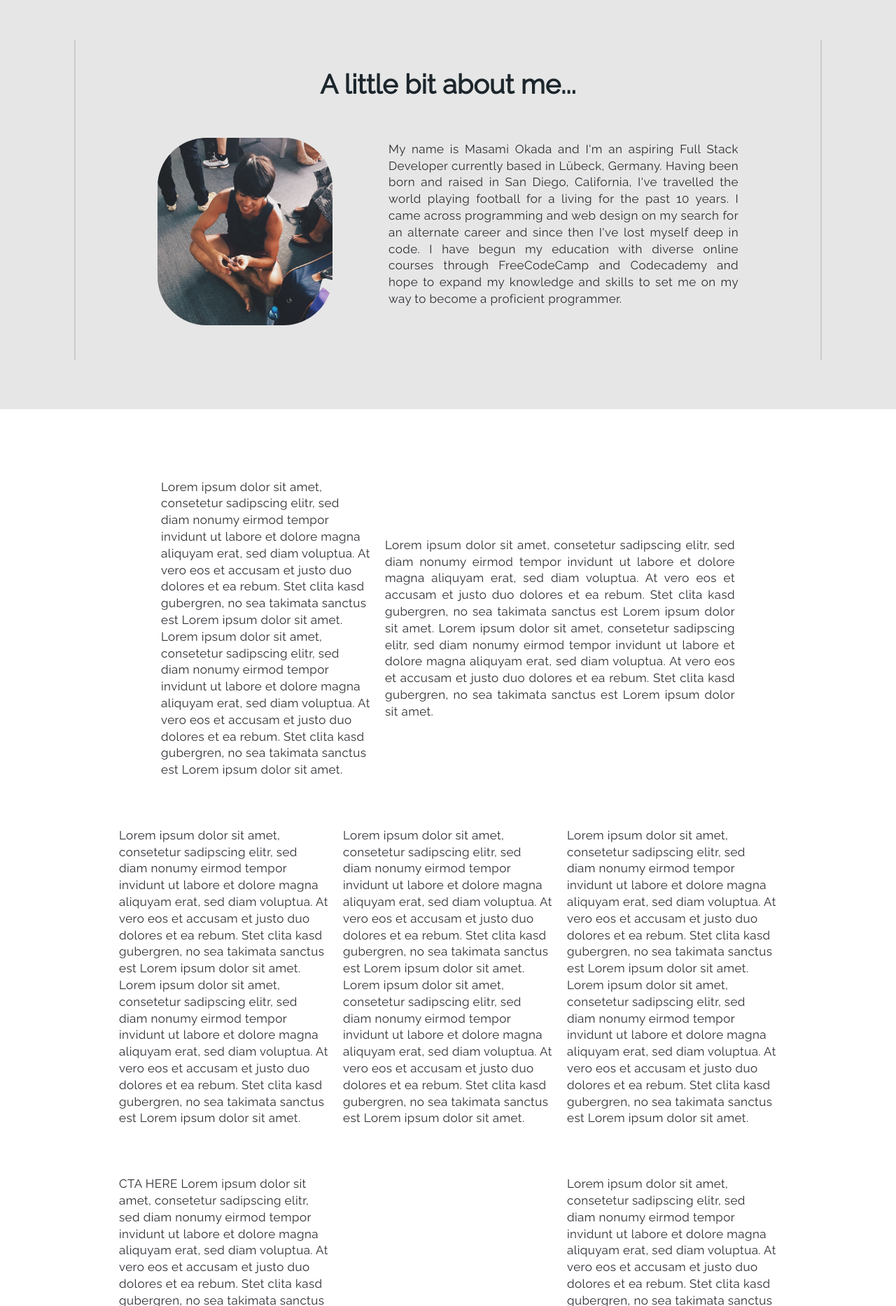
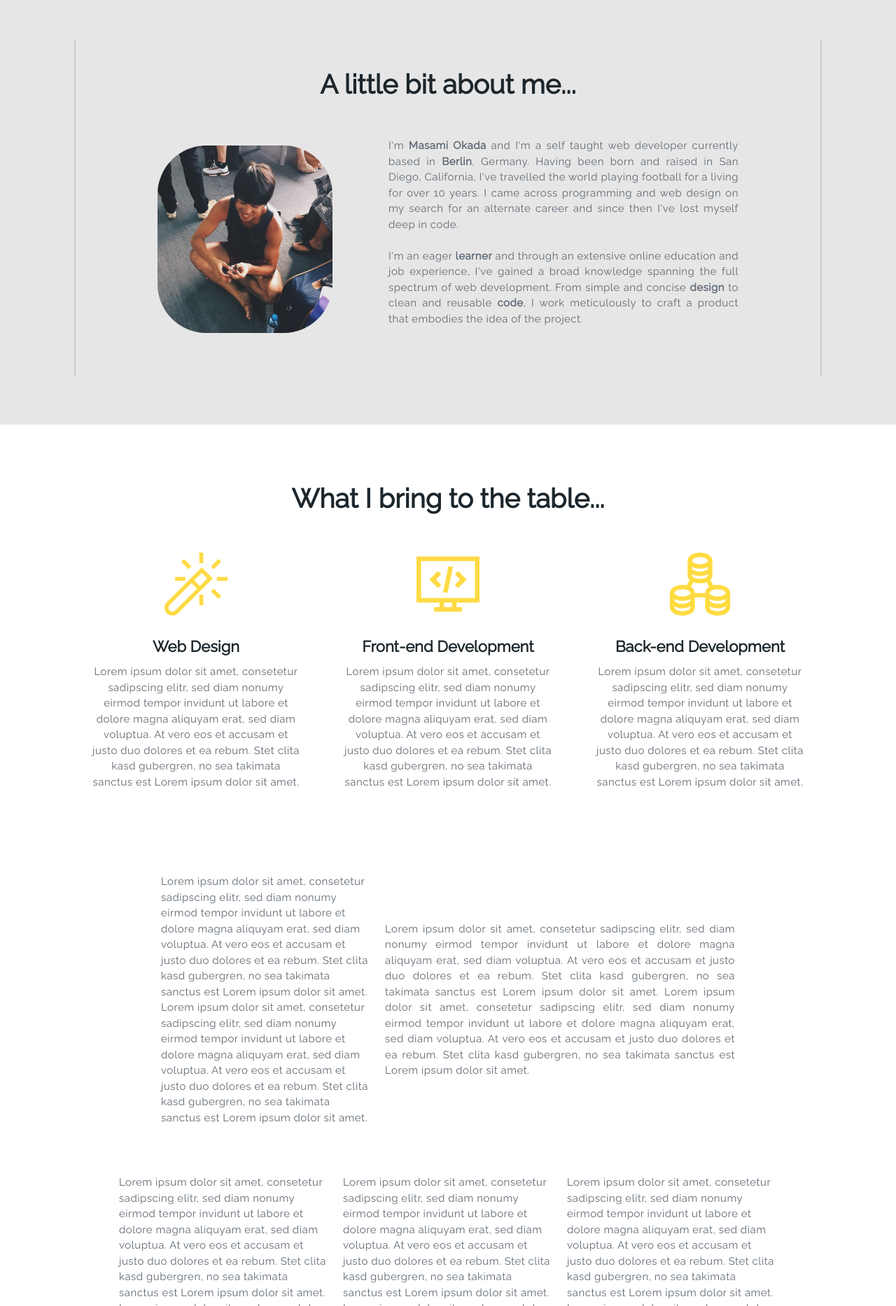
Before and after one commit to mokada42991/Developer-Portfolio, a Jekyll site: the page built from index.html, in a window 1280 px wide, cut to the strip 904-2771 px from the top of the page. Shown: the whole strip at 70% size. Built offline with Jekyll 4.4.1, drawn with Linux system fonts in a browser that asks for light colours; Markdown is read by kramdown in place of the engine named in the settings.

Commit message:
Services section layout, header, icons

```diff
--- a/_includes/about.html
+++ b/_includes/about.html
@@ -6,7 +6,7 @@
                 <img class="profile-pic" src="assets/img/profile-pic2.jpg" alt="Profile Pic">
             </div>
             <div class="col-2">
-                <p>My name is Masami Okada and I'm an aspiring Full Stack Developer currently based in Lübeck, Germany. Having been born and raised in San Diego, California, I've travelled the world playing football for a living for the past 10 years. I came across programming and web design on my search for an alternate career and since then I've lost myself deep in code. I have begun my education with diverse online courses through FreeCodeCamp and Codecademy and hope to expand my knowledge and skills to set me on my way to become a proficient programmer.</p>
+                <p>I'm <strong>Masami Okada</strong> and I'm a self taught web developer currently based in <strong>Berlin</strong>, Germany. Having been born and raised in San Diego, California, I've travelled the world playing football for a living for over 10 years. I came across programming and web design on my search for an alternate career and since then I've lost myself deep in code.<br><br>I'm an eager <strong>learner</strong> and through an extensive online education and job experience, I've gained a broad knowledge spanning the full spectrum of web development. From simple and concise <strong>design</strong> to clean and reusable <strong>code</strong>, I work meticulously to craft a product that embodies the idea of the project.</p>
             </div>
         </div>
     </div>
--- /dev/null
+++ b/_includes/services.html
@@ -0,0 +1,20 @@
+<section class="services">
+    <h3>What I bring to the table...</h3>
+    <div class="flex flex-center">
+        <div class="col-1">
+            <img class="service-icon" src="assets/img/design.png" alt="Web-Design">
+            <h4>Web Design</h4>
+            <p>Lorem ipsum dolor sit amet, consetetur sadipscing elitr, sed diam nonumy eirmod tempor invidunt ut labore et dolore magna aliquyam erat, sed diam voluptua. At vero eos et accusam et justo duo dolores et ea rebum. Stet clita kasd gubergren, no sea takimata sanctus est Lorem ipsum dolor sit amet.</p>
+        </div>
+        <div class="col-1">
+            <img class="service-icon" src="assets/img/front-end.png" alt="Front-end">
+            <h4>Front-end Development</h4>
+            <p>Lorem ipsum dolor sit amet, consetetur sadipscing elitr, sed diam nonumy eirmod tempor invidunt ut labore et dolore magna aliquyam erat, sed diam voluptua. At vero eos et accusam et justo duo dolores et ea rebum. Stet clita kasd gubergren, no sea takimata sanctus est Lorem ipsum dolor sit amet.</p>
+        </div>
+        <div class="col-1">
+            <img class="service-icon" src="assets/img/back-end.png" alt="Back-end">
+            <h4>Back-end Development</h4>
+            <p>Lorem ipsum dolor sit amet, consetetur sadipscing elitr, sed diam nonumy eirmod tempor invidunt ut labore et dolore magna aliquyam erat, sed diam voluptua. At vero eos et accusam et justo duo dolores et ea rebum. Stet clita kasd gubergren, no sea takimata sanctus est Lorem ipsum dolor sit amet.</p>
+        </div>
+    </div>
+</section>
--- a/assets/css/3-sections/about.sass
+++ b/assets/css/3-sections/about.sass
@@ -6,7 +6,6 @@ section.about
     background: #e6e6e6
     margin-top: 60px
     padding: 60px 0 70px 0
-
     .about-content
         min-width: 80%
         height: auto
--- a/assets/css/main.css
+++ b/assets/css/main.css
@@ -433,7 +433,9 @@ h1, h2, h3, h4, h5, h6 {
 
 .big, h4 {
   font-size: 22px;
-  line-height: 1.38; }
+  color: #1c262c;
+  line-height: 1.38;
+  text-align: center; }
 
 .small, small {
   font-size: 10px;
@@ -441,9 +443,10 @@ h1, h2, h3, h4, h5, h6 {
 
 p {
   margin: 0 0 20px 0;
-  font-size: 17px;
-  line-height: 1.4;
-  letter-spacing: 0.4px; }
+  color: #606a74;
+  font-size: 15px;
+  line-height: 1.5;
+  letter-spacing: 0.5px; }
 
 em {
   font-style: italic; }
@@ -498,12 +501,16 @@ body {
 @media (max-width: 767px) {
   h3 {
     font-size: 32px; }
+  h4 {
+    font-size: 18px; }
   p {
     font-size: 13px; } }
 
 @media (max-width: 412px) {
   h3 {
     font-size: 26px; }
+  h4 {
+    font-size: 16px; }
   p {
     font-size: 12px; } }
 
@@ -699,6 +706,29 @@ section.about {
     section.about .col-2 {
       margin: 35px auto; } }
 
+section.services {
+  margin-top: 80px; }
+  section.services .flex {
+    min-width: 80%; }
+  section.services .service-icon {
+    width: 90px; }
+  section.services h4 {
+    margin-bottom: 10px; }
+  section.services .col-1 {
+    -webkit-box-orient: vertical;
+    -webkit-box-direction: normal;
+    -webkit-flex-direction: column;
+        -ms-flex-direction: column;
+            flex-direction: column;
+    text-align: center;
+    margin: 0 30px; }
+  @media (max-width: 767px) {
+    section.services .col-1 {
+      margin: 0 20px; } }
+  @media (max-width: 640px) {
+    section.services .col-1 {
+      margin: 20px 15px; } }
+
 .flex {
   display: -webkit-box;
   display: -webkit-flex;
--- a/assets/css/main.scss
+++ b/assets/css/main.scss
@@ -7,5 +7,6 @@
 
 @import "3-sections/hero";
 @import "3-sections/about";
+@import "3-sections/services";
 
 @import "4-layouts/home";
--- a/index.html
+++ b/index.html
@@ -5,6 +5,7 @@ title: Your New Jekyll Site
 <div class="wrap">
     {% include hero.html %}
     {% include about.html %}
+    {% include services.html %}
     {% include grid.html %}
     <div style="height: 2000px"></div>
 </div>
```
Also changed, not shown: assets/css/1-base/_base.sass (+10 -3 lines), assets/css/3-sections/services.sass (added, +23 -0 lines), assets/img/back-end.png (added), assets/img/design.png (added), assets/img/front-end.png (added).
